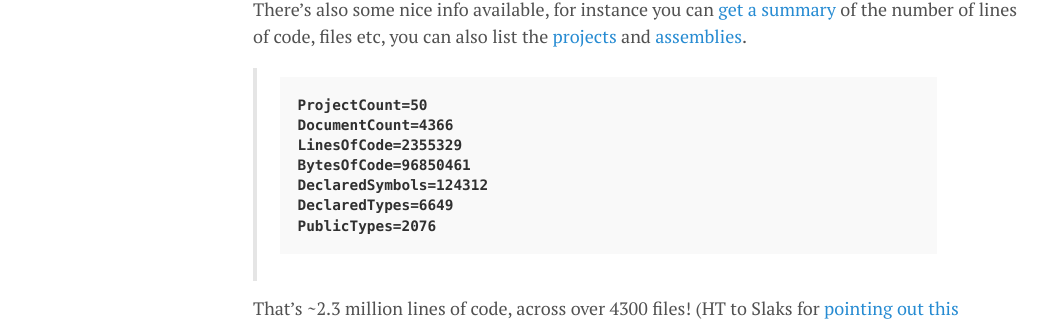
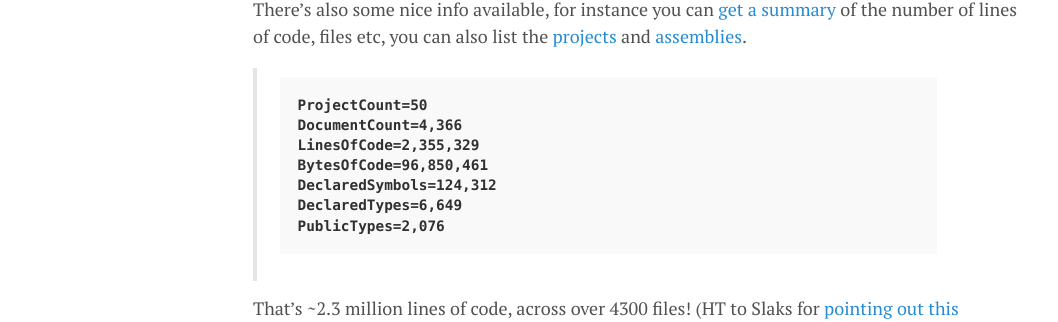
Before and after one commit to mattwarren/mattwarren.github.io, a Jekyll site: the page built from _posts/2014-06-05-roslyn-code-base-performance-lessons-part-1.md, in a window 1280 px wide and 900 px high, scrolled down 816 px. Shown: the part 163-485 px from the top of the window, without its empty margins (0-1058 px from the left). Built offline with Jekyll 4.4.1, drawn with Linux system fonts in a browser that asks for light colours; Markdown is read by kramdown in place of the engine named in the settings.

Commit message:
more formatting changes

```diff
--- a/_posts/2014-06-05-roslyn-code-base-performance-lessons-part-1.md
+++ b/_posts/2014-06-05-roslyn-code-base-performance-lessons-part-1.md
@@ -14,12 +14,12 @@ There's also some nice info available, for instance you can <a href="http://sour
 
 <blockquote>
 <pre><strong>ProjectCount=50
-DocumentCount=4366
-LinesOfCode=2355329
-BytesOfCode=96850461
-DeclaredSymbols=124312
-DeclaredTypes=6649
-PublicTypes=2076</strong></pre>
+DocumentCount=4,366
+LinesOfCode=2,355,329
+BytesOfCode=96,850,461
+DeclaredSymbols=124,312
+DeclaredTypes=6,649
+PublicTypes=2,076</strong></pre>
 </blockquote>
 
 That's ~2.3 million lines of code, across over 4300 files! (HT to Slaks for <a href="http://blog.slaks.net/2014-02-24/inside-the-new-net-reference-source/#toc_2" target="_blank">pointing out this functionality</a>)
```
Also changed, not shown: _posts/2014-06-10-roslyn-code-base-performance-lessons-part-2.md (+9 -9 lines), _posts/2014-06-23-measuring-the-impact-of-the-net-garbage-collector-an-update.md (+2 -2 lines), _posts/2014-07-04-know-thy-net-object-memory-layout.md (+2 -3 lines).
